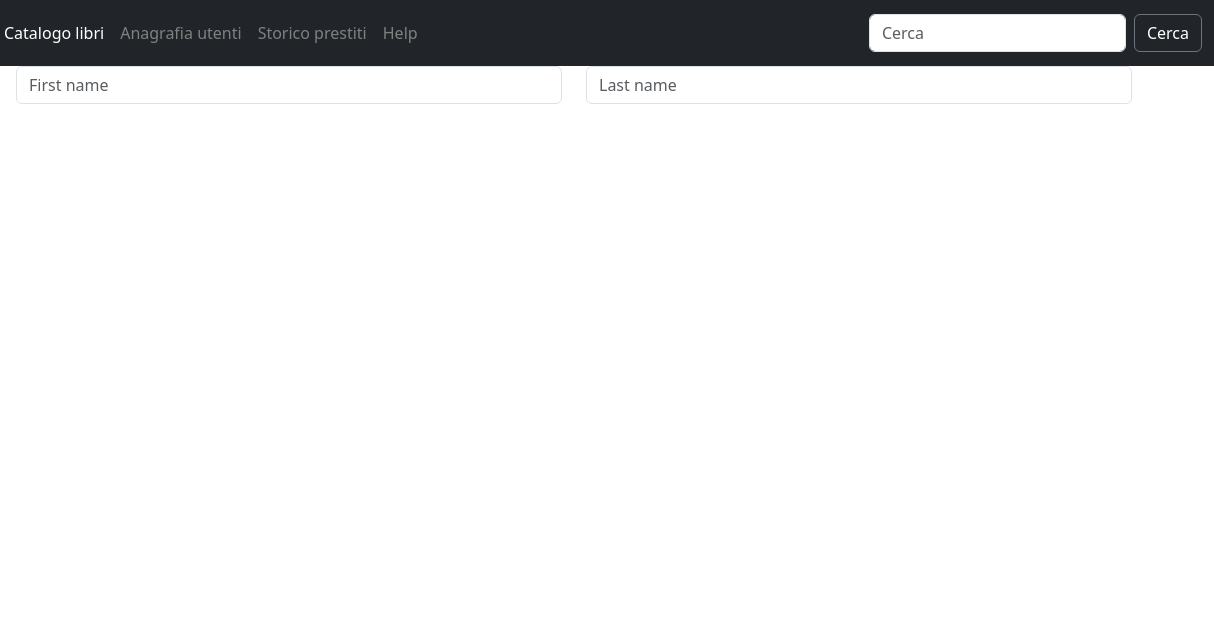
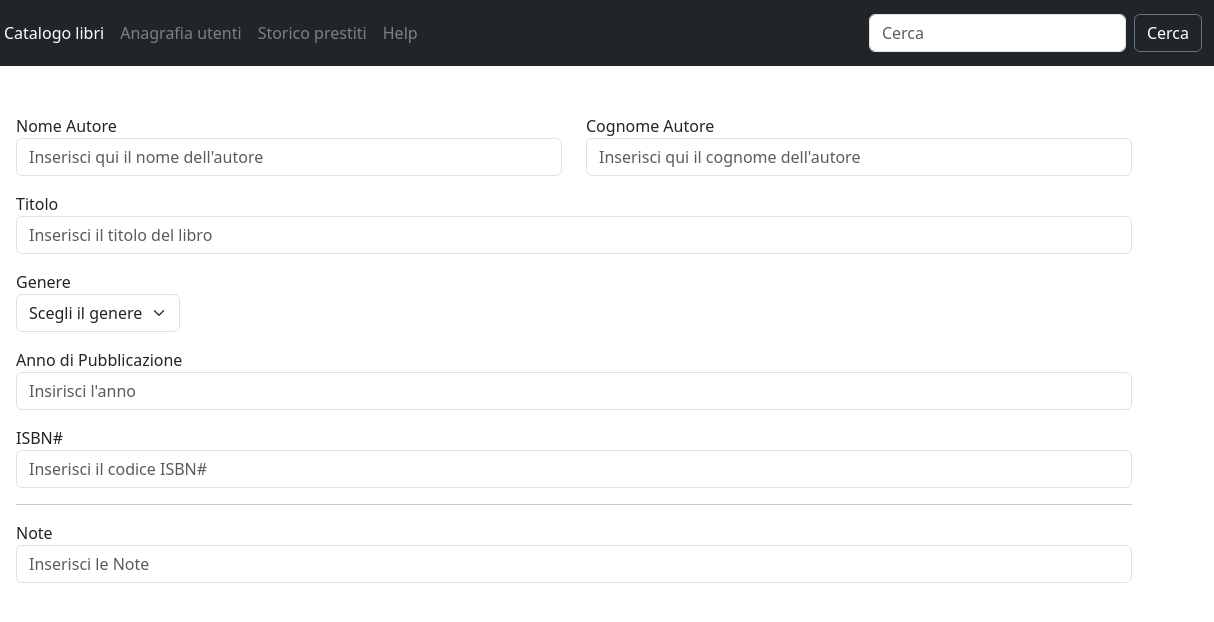
Before and after one commit to mauroanastasi/html-css-bootstrap-dashboard, a plain HTML site: page Bonus/index2.html in a window 1280 px wide. Shown: the full height of the page, 66-1280 px from the left. Drawn offline with nearby package versions, Linux system fonts and the light colour scheme.

Commit message:
[UPD] form bonus

```diff
--- a/Bonus/index2.html
+++ b/Bonus/index2.html
@@ -43,12 +43,51 @@
     <!-- Contenuto principale -->
      <main>
         <div class="container">
-            <div class="row">
-                <div class="col">
-                    <input type="text" class="form-control" placeholder="First name" aria-label="First name">
+            <div class="row mt-5">
+                <div class="col-6">
+                    <label for="Nome">Nome Autore
+                        <input type="text" size="100" class="form-control" placeholder="Inserisci qui il nome dell'autore" aria-label="" id="Nome">
+                    </label>
                 </div>
-                <div class="col">
-                    <input type="text" class="form-control" placeholder="Last name" aria-label="Last name">
+                <div class="col-6">
+                    <label for="Cognome">Cognome Autore
+                        <input type="text" size="100" class="form-control" placeholder="Inserisci qui il cognome dell'autore" aria-label="Inserisci qui il cognome dell'autore" id="Cognome">
+                    </label>
+                </div>
+                <div class="col-12 mt-3">
+                    <label for="Titolo">Titolo
+                        <input type="text" size="150" class="form-control" placeholder="Inserisci il titolo del libro" aria-label="Inserisci qui il cognome dell'autore" id="Titolo">
+                    </label>
+                <div class="col-12 mt-3">
+                    <label for="Genere">Genere
+                        <select class="form-select" id="Genere" aria-label="Floating label select example">
+                            <option>Scegli il genere</option>
+                            <option value="1">Fantasy</option>
+                            <option value="2">Giallo</option>
+                            <option value="3">Thrille</option>
+                            <option value="4">Romantici</option>
+                            <option value="5">Horror</option>
+                            <option value="6">Per bambini</option>
+                            <option value="7">Fumetti</option>
+                            <option value="8">Manga</option>
+                          </select>
+                    </label>
+                </div>
+                <div class="col-12 mt-3">
+                    <label for="Anno di pubblicazione">Anno di Pubblicazione
+                        <input type="text" size="150" class="form-control" placeholder="Insirisci l'anno" aria-label="Inserisci qui il cognome dell'autore" id="Titolo">
+                    </label>
+                </div>
+                <div class="col-12 mt-3">
+                    <label for="ISBN#">ISBN#
+                        <input type="text" size="150" class="form-control" placeholder="Inserisci il codice ISBN#" aria-label="Inserisci qui il cognome dell'autore" id="Titolo">
+                    </label>
+                </div>
+                <hr>
+                <div class="col-12 mt-3">
+                    <label for="Note">Note
+                        <input type="text" size="150" class="form-control" placeholder="Inserisci le Note" aria-label="Inserisci qui il cognome dell'autore" id="Note">
+                    </label>
                 </div>
             </div>
         </div>
--- a/css/style.css
+++ b/css/style.css
@@ -11,3 +11,7 @@ nav.navbar button.navbar-toggler{
     color: grey;
     border-color: grey;
 }
+
+#ISBN{
+    height: 200PX;
+}
```
Also changed, not shown: screenshot/desktop-new-book.png (added), screenshot/mobile-new-book.png (added).
